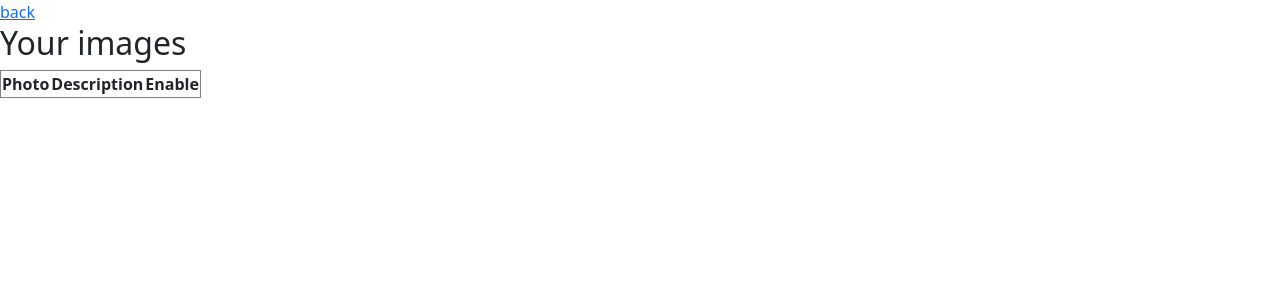
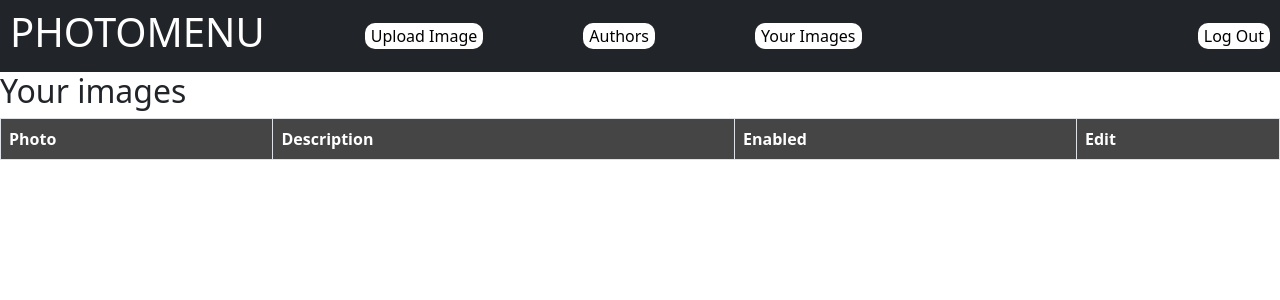
Before and after one commit to gamingamerman/photo_gallery, a PHP site: page /your-images.php in a window 1280 px wide. Shown: the top 300 px of the page. Run offline with PHP 8.4, Linux system fonts and the light colour scheme; the visitor is signed in with stand-in values (Sample User, id 1); data that the repository does not hold is empty.

Commit message:
Stylized yourimages

```diff
--- a/photo-page.php
+++ b/photo-page.php
@@ -74,7 +74,7 @@ if (isset($_POST['logout'])) {
       </form>
     </nav>
 
-  </header>
+</header>
   <?php
   $sql3 = 'SELECT * FROM authors WHERE id = ' . $_SESSION['userID'];
   $result3 = $link->query($sql3);
--- a/your-images.php
+++ b/your-images.php
@@ -17,15 +17,67 @@
     <meta name="viewport" content="width=device-width, initial-scale=1.0">
     <link rel="stylesheet" href="https://cdn.jsdelivr.net/npm/bootstrap@5.2.3/dist/css/bootstrap.min.css" integrity="sha384-rbsA2VBKQhggwzxH7pPCaAqO46MgnOM80zW1RWuH61DGLwZJEdK2Kadq2F9CUG65" crossorigin="anonymous">
     <title>PhotoMenu</title>
+    <style>
+    .title {
+      color: white;
+      margin-left: 10px
+    }
+
+    .head-table{
+      background-color: #454545;
+      color: white;
+    }
+
+    .btn-border {
+      border: transparent;
+      color: black;
+      background-color: white;
+      border-radius: 10px;
+      margin-left: 100px
+    }
+
+    .logout {
+     margin-left:auto;
+     margin-right:10px
+    }
+
+    .centered {
+      text-align:center;
+    }
+
+    .btn-centered {
+      margin-top: 50%;
+
+    }
+
+    .btn-edit {
+      border: transparent;
+      color: white;
+      background-color: black;
+      border-radius: 5px;
+    }
+    </style>
 </head>
 <body>
-    <a href="photo-page.php">back</a>
+<header>
+    <nav class="navbar navbar-expand-lg navbar-dark bg-dark">
+      <h1 class="title">PHOTOMENU</h1>
+      <a href="upload-photo.php"><button class="btn-border">Upload Image</button></a>
+      <a href="authors.php" ><button class="btn-border">Authors</button></a>
+      <a href="your-images.php" ><button class="btn-border">Your Images</button></a>
+      <form action="" method="post" class="logout">
+        <button name="logout" class="btn-border">Log Out</button>
+      </form>
+    </nav>
+
+</header>
     <h2>Your images</h2>
-    <table border="1">
-    <thead>
+    <table border="1" class="table table-bordered">
+    <thead class="head-table">
       <th>Photo</th>
       <th>Description</th>
-      <th>Enable</th>
+      <th>Enabled</th>
+      <th>Edit</th>
     </thead>
     <tbody>
     <?php
@@ -45,6 +97,7 @@
             }
             ?>
             ></td>
+            <td><a href="modify-photo.php?id=<?= $row['id'] ?>"><button class="btn-centered btn-edit">Edit</button></a></td>
         </td>
     <?php
         $row = $result->fetch_assoc();
```
